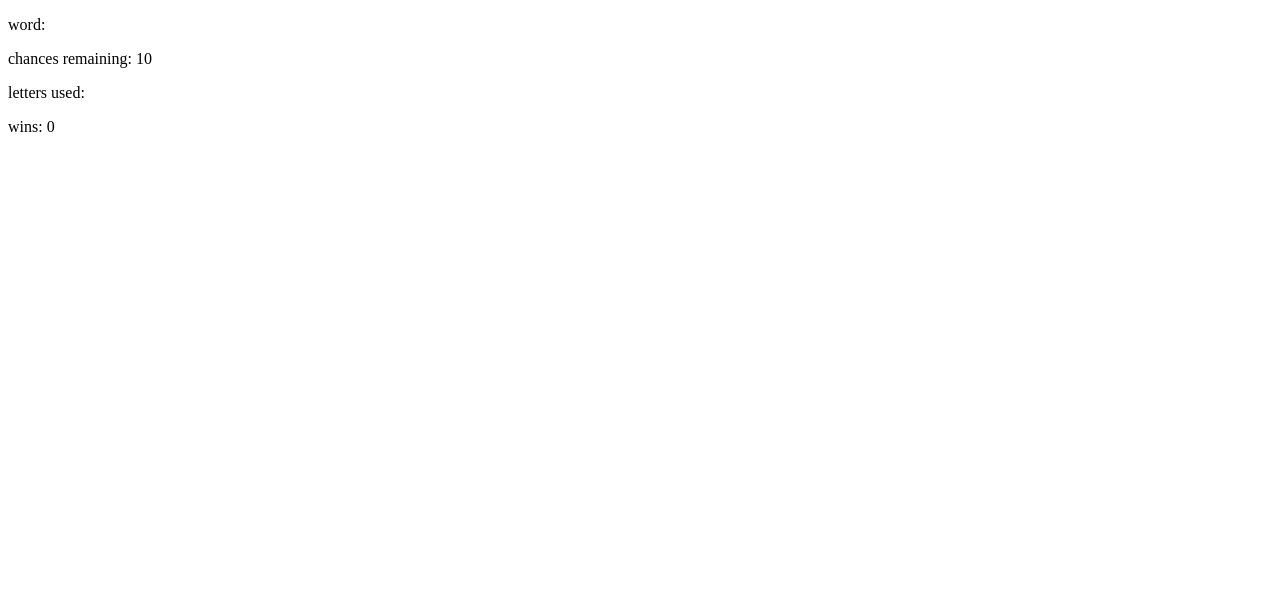
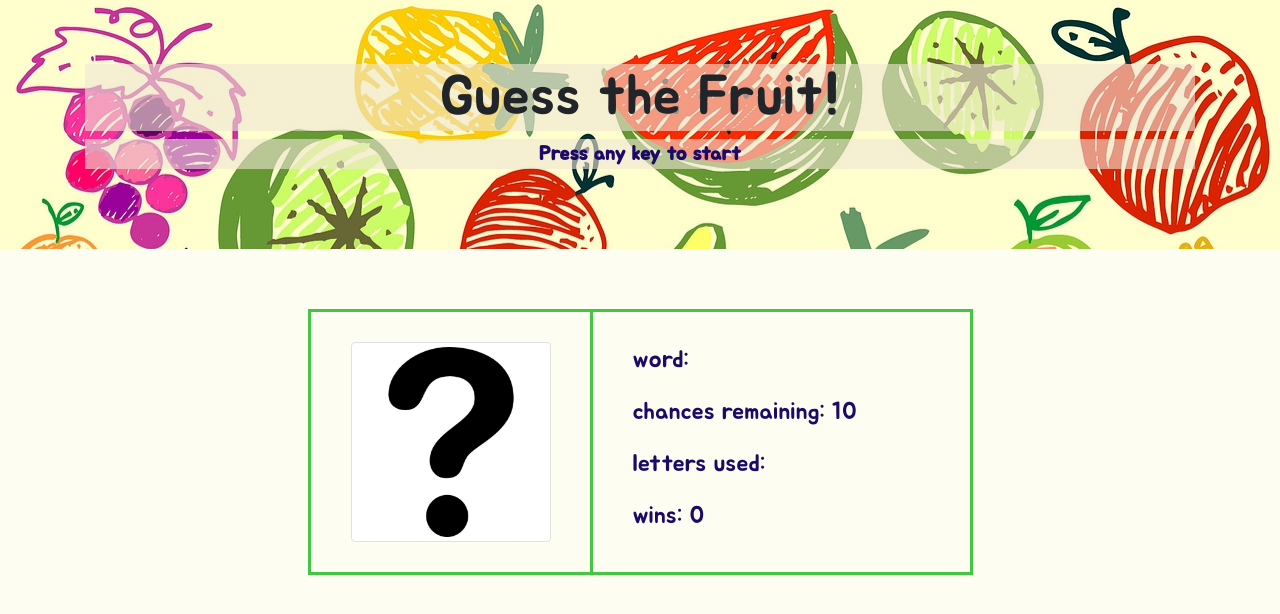
Before and after one commit to aparakaki/Word-Guess, a plain HTML site: page index.html in a window 1280 px wide. Drawn offline with nearby package versions, Linux system fonts and the light colour scheme.

Commit message:
style edit 1.1

```diff
--- a/assets/css/style.css
+++ b/assets/css/style.css
@@ -0,0 +1,52 @@
+.jumbotron {
+    background-image: url("../images/title-background.jpg");
+
+}
+.display-4 {
+    text-align: center;
+    font-family: 'Jua', sans-serif;
+    background: rgb(241, 231, 213, 0.6);
+    /* width: 610px;
+    justify-content: center; */
+    /* padding-right: 200px;
+    padding-left: 200px; */
+}
+
+#subTitle {
+    text-align: center;
+    font-weight: bold;
+    background: rgb(241, 231, 213, 0.6);
+}
+
+body {
+    background-color: rgb(253, 253, 242);
+}
+
+.row {
+    margin-top: 60px;
+}
+
+p {
+    font-family: 'Jua', sans-serif;
+    font-size: 24px;
+    color: rgb(29, 9, 104);
+}
+
+#imgId {
+    width: 200px;
+    height: 200px;
+}
+
+#imgCol {
+    border-style: solid;
+    border-width: 3px 3px 3px 3px;
+    border-color: rgb(69, 197, 69);
+    padding: 30px 0px 30px 40px;
+}
+
+#textCol {
+    border-style: solid;
+    border-width: 3px 3px 3px 0px;
+    border-color: rgb(69, 197, 69);
+    padding: 30px 0px 0px 40px;
+}
--- a/assets/javascript/game.js
+++ b/assets/javascript/game.js
@@ -1,28 +1,37 @@
-var word;
-var wordBank = ["apple", "strawberry", "watermelon", "pineapple"];
-var lettersUsedArr; //array that stores letters already chosen
-var wordArr = []; //array with each character of the word stored
-var counter = 10;
+var word;                //word to be guessed
+var lettersUsedArr;     //array that stores letters already chosen
+var wordArr = [];       //array with each character of the word stored
+var counter = 10;       // # of tries
 var points = 0;
 var start = true;
+var wordBank = ["apple", "strawberry", "watermelon", "pineapple", "cantaloupe",
+                "dragonfruit", "persimmon", "tangerine", "lychee", "guava"];
+var images = {apple: "apple.jpg", strawberry: "strawberry.jpg", watermelon: "watermelon.jpg",
+            pineapple: "pineapple.jpg", cantaloupe: "cantaloupe.jpg", dragonfruit: "dragonfruit.jpg",
+            persimmon: "persimmon.jpg", tangerine: "tangerine.jpg", lychee: "lychee.jpg", guava: "guava"};
 
 var wordDisp = document.getElementById("wordDisplayed");
 var counterText = document.getElementById("chances");
 var lUsed = document.getElementById("lettersUsed");
 var win = document.getElementById("wins");
+
 win.textContent = points;
 counterText.textContent = counter;
 
-//-------------------------functions---------------------------
+
+//******************************** functions *********************************
+//****************************************************************************
 
 function gameStart() {
     word = wordBank[Math.floor(Math.random() * wordBank.length)];
+    wordArr = [];
 
     for (var i = 0; i < word.length; i++) {     //populates the wordArr and word displayed
         wordArr[i] = "_";                       //with the amount of dashes needed
         wordDisp.textContent += "_ ";
     }
-    lettersUsedArr = []                      //resets the letters used
+
+    lettersUsedArr = [];                     //resets the letters used
     counter = 10;                            //and counter
     counterText.textContent = counter;
     start = false;
@@ -86,21 +95,25 @@ function gameWon() {                            //checks if there are any letter
     return true;
 }
 
-//-----------------------------------------------------------------
+function displayImage() {
+    document.getElementById("imgId").src = "assets/images/" + images[word];
+    // console.log(img);
+    // console.log(document.getElementById("imgId").src)
+}
+
+//****************************************************************************
+//****************************************************************************
 
 document.onkeyup = function(event) {
     userGuess = event.key.toLowerCase();
 
-    if(start) {
+    if(start) {                 //first key stroke starts the game
         gameStart();
-        return;     //first key stroke starts the game
-    }
-
-    if(gameOver()) {
+        document.getElementById("subTitle").style.visibility = "hidden";
         return;
     }
 
-    if (!checkLetters(userGuess)) {
+    if (!checkLetters(userGuess)) {     //checks that only letters are being used
         return;
     }
 
@@ -109,6 +122,7 @@ document.onkeyup = function(event) {
     lettersUsed();
 
     if (gameWon()) {
+        displayImage();
         points++;
         win.textContent = points;
         wordDisp.textContent = "";
@@ -116,5 +130,11 @@ document.onkeyup = function(event) {
         gameStart();
     }
 
+    if(gameOver()) {
+        wordDisp.textContent = "";
+        lUsed.textContent = "";
+        gameStart();
+        return;
+    }
 
 }
--- a/index.html
+++ b/index.html
@@ -4,14 +4,35 @@
     <meta charset="UTF-8">
     <meta name="viewport" content="width=device-width, initial-scale=1.0">
     <meta http-equiv="X-UA-Compatible" content="ie=edge">
+    <link rel="stylesheet" href="https://stackpath.bootstrapcdn.com/bootstrap/4.1.3/css/bootstrap.min.css" integrity="sha384-MCw98/SFnGE8fJT3GXwEOngsV7Zt27NXFoaoApmYm81iuXoPkFOJwJ8ERdknLPMO" crossorigin="anonymous">
+    <link rel="stylesheet" type="text/css" href="assets/css/style.css">
+    <link href="https://fonts.googleapis.com/css?family=Jua" rel="stylesheet">
     <script defer src="assets/javascript/game.js"></script>
     <title>Word Guess</title>
 </head>
 <body>
-    <p>word: <span id="wordDisplayed"></span></p>
-    <p>chances remaining: <span id="chances"></span> </p>
-    <p>letters used: <span id="lettersUsed"></span></p>
-    <p>wins: <span id="wins"></span></p>
+    <div class="jumbotron jumbotron-fluid">
+        <div class="container">
+            <h1 class="display-4">Guess the Fruit!</h1>
+            <p class="lead" id="subTitle">Press any key to start</p>
+        </div>
+    </div>
+
+    <div class="container">
+        <div class="row justify-content-center">
+            <div id="imgCol" class="col-md-3">
+                    <img id="imgId" src="assets/images/question-mark.jpg" alt="fruit image" class="rounded img-thumbnail img-fluid">
+            </div>
+            <div id="textCol" class="col-md-4">
+                <p>word: <span id="wordDisplayed"></span></p>
+                <p>chances remaining: <span id="chances"></span> </p>
+                <p>letters used: <span id="lettersUsed"></span></p>
+                <p>wins: <span id="wins"></span></p>
+            </div>
+
+        </div>
+    </div>
+
 
 
 </body>
```
Also changed, not shown: assets/images/apple.jpg (added), assets/images/cantaloupe.jpg (added), assets/images/dragonfruit.jpg (added), assets/images/guava.jpg (added), assets/images/lychee.jpg (added), assets/images/persimmon.jpg (added), assets/images/pineapple.jpg (added), assets/images/question-mark.jpg (added), assets/images/strawberry.jpg (added), assets/images/tangerine.jpg (added), assets/images/title-background.jpg (added), assets/images/watermelon.jpg (added).
